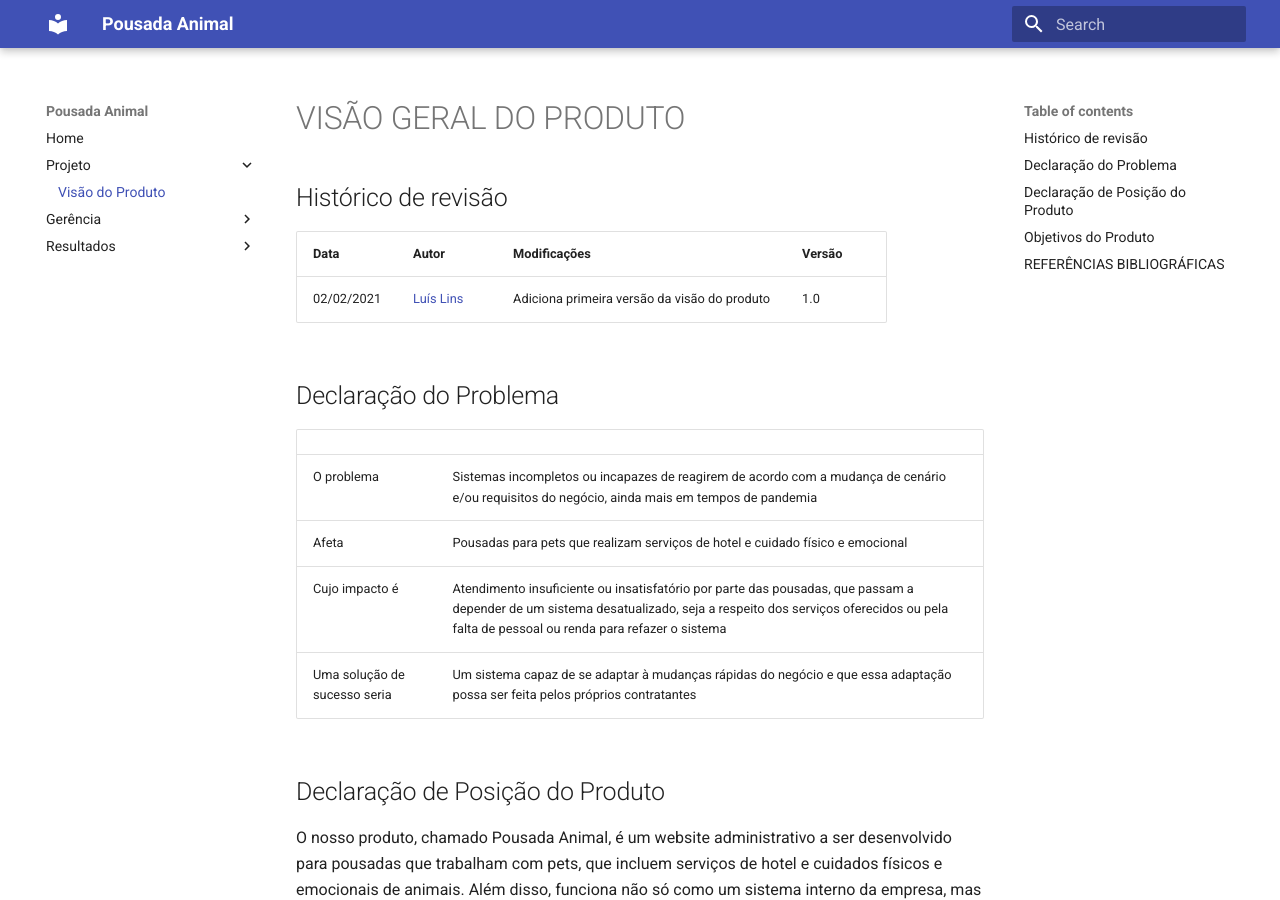
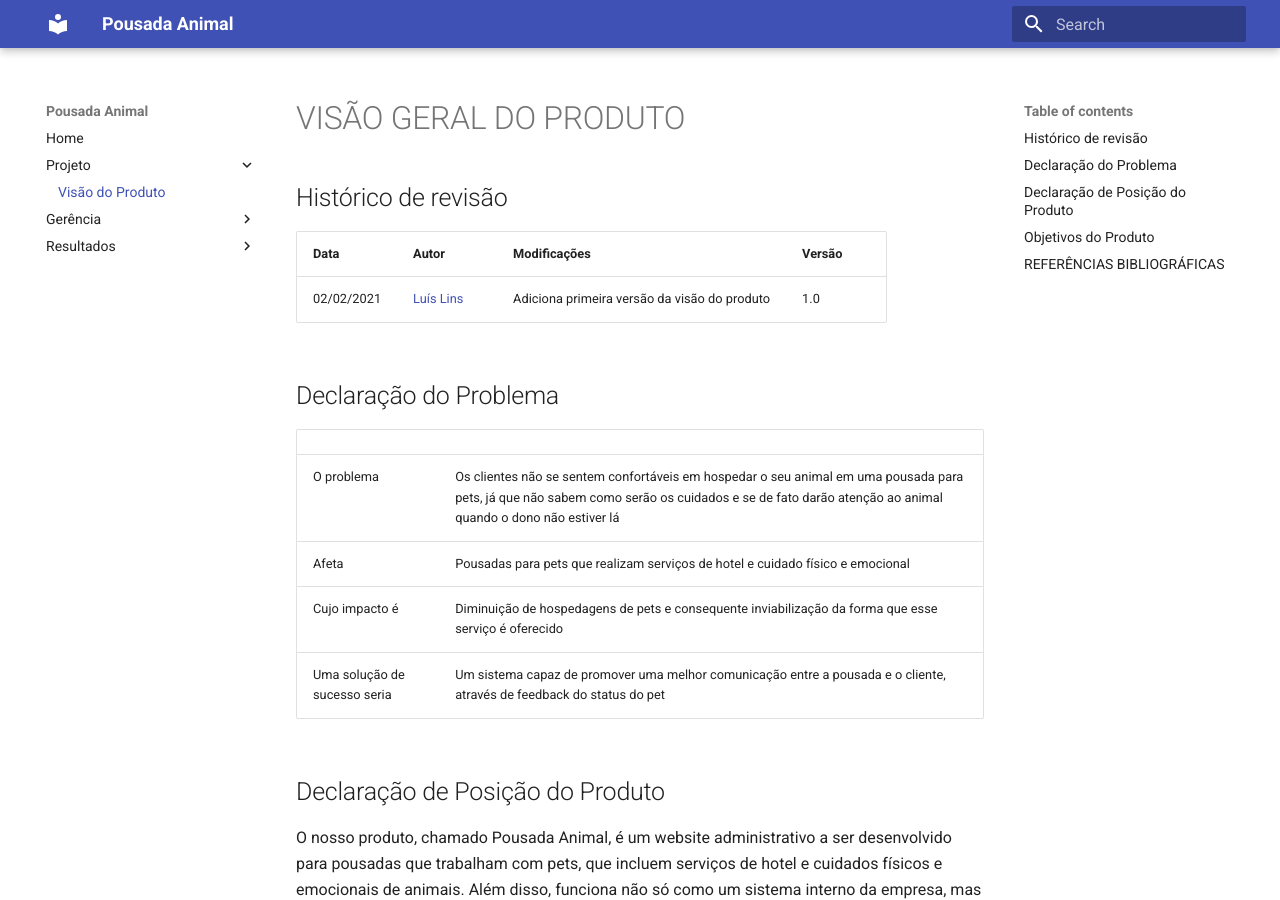
Before and after one commit to luisgaboardi/2021.2-PousadaAnimal, an MkDocs documentation site: the page built from docs/product-vision.md, in a window 1280 px wide and 900 px high. Built offline with MkDocs 1.6.1 and Material for MkDocs 9.7.7, drawn with Linux system fonts in a browser that asks for light colours.

Commit message:
Update problem description

```diff
--- a/docs/product-vision.md
+++ b/docs/product-vision.md
@@ -9,10 +9,10 @@
 
 |||
 | - | - |
-| O problema | Sistemas incompletos ou incapazes de reagirem de acordo com a mudança de cenário e/ou requisitos do negócio, ainda mais em tempos de pandemia |
+| O problema | Os clientes não se sentem confortáveis em hospedar o seu animal em uma pousada para pets, já que não sabem como serão os cuidados e se de fato darão atenção ao animal quando o dono não estiver lá |
 | Afeta | Pousadas para pets que realizam serviços de hotel e cuidado físico e emocional
-| Cujo impacto é | Atendimento insuficiente ou insatisfatório por parte das pousadas, que passam a depender de um sistema desatualizado, seja a respeito dos serviços oferecidos ou pela falta de pessoal ou renda para refazer o sistema|
-|Uma solução de sucesso seria|Um sistema capaz de se adaptar à mudanças rápidas do negócio e que essa adaptação possa ser feita pelos próprios contratantes|
+| Cujo impacto é | Diminuição de hospedagens de pets e consequente inviabilização da forma que esse serviço é oferecido |
+| Uma solução de sucesso seria | Um sistema capaz de promover uma melhor comunicação entre a pousada e o cliente, através de feedback do status do pet |
 
 ## Declaração de Posição do Produto
 O nosso produto, chamado Pousada Animal, é um website administrativo a ser desenvolvido para pousadas que trabalham com pets, que incluem serviços de hotel e cuidados físicos e emocionais de animais. Além disso, funciona não só como um sistema interno da empresa, mas também como um website para os seus usuários, sendo o acesso a cada funcionalidade restrito mediante cadastro e login.
```
